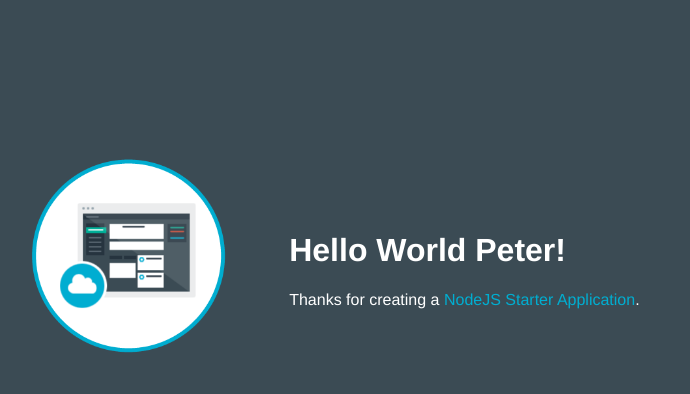
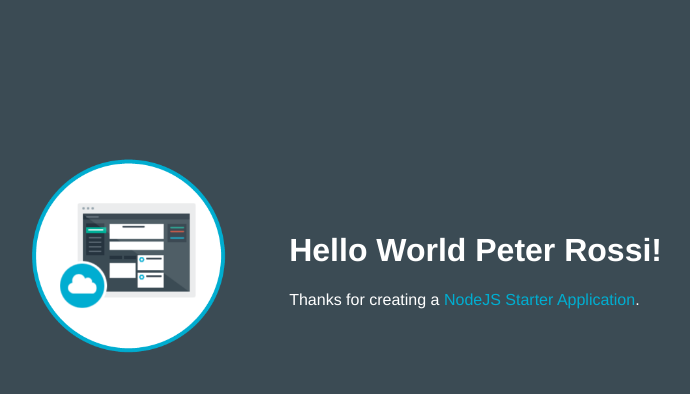
Before and after one commit to pros4devops/mynode1pro-1481807235079, a website: page public/index.html in a window 1280 px wide. Shown: the whole page, without its empty margins (253-943 px from the left). Drawn offline with Linux system fonts and the light colour scheme.

Commit message:
title changed

```diff
--- a/public/index.html
+++ b/public/index.html
@@ -16,7 +16,7 @@
           <img class = "newappIcon" src="images/newapp-icon.png">
         </td>
         <td>
-          <h1 id="message">Hello World Peter!</h1>
+          <h1 id="message">Hello World Peter Rossi!</h1>
           <p class='description'></p> Thanks for creating a <span class = "blue">NodeJS Starter Application</span>.
         </td>
       </tr>
```
